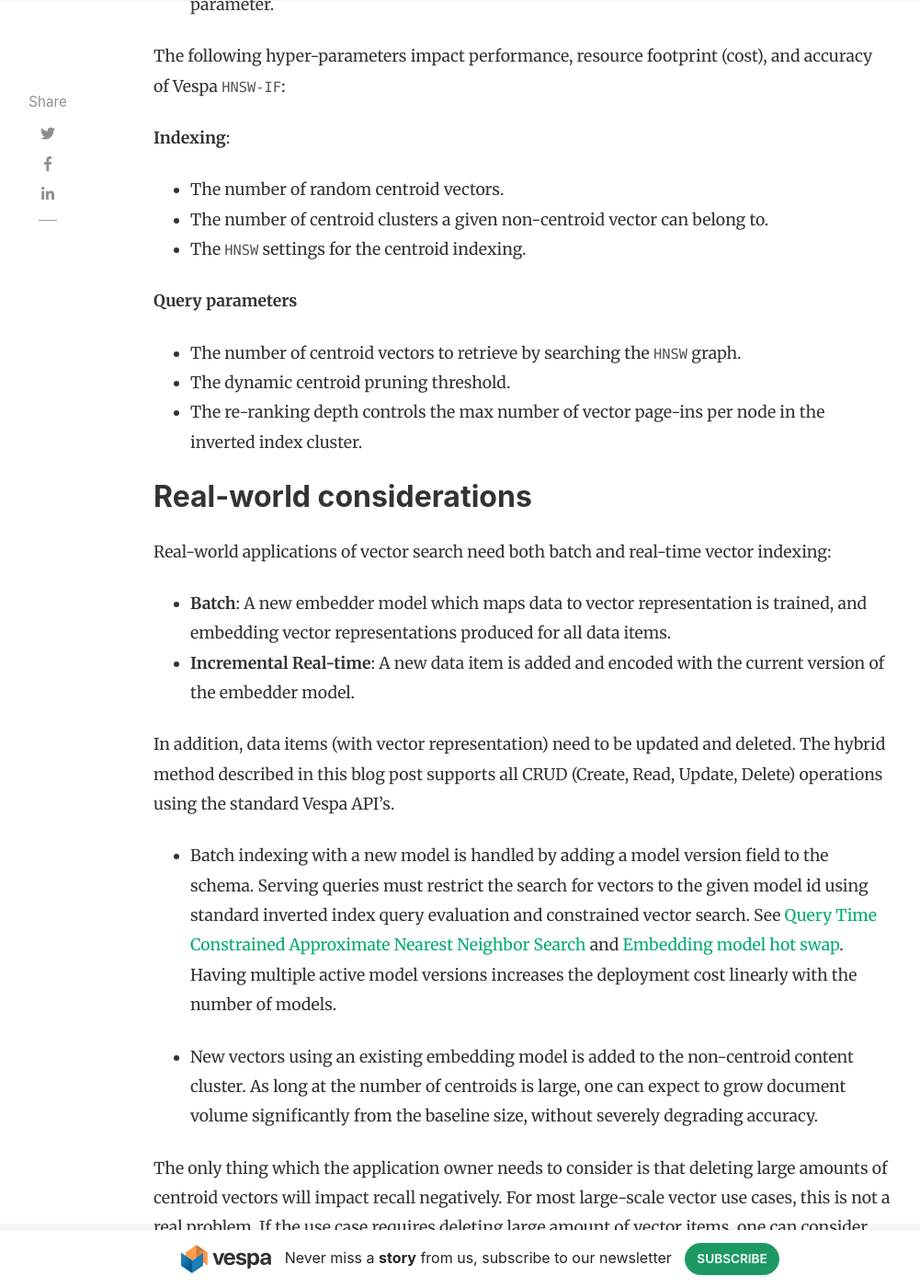
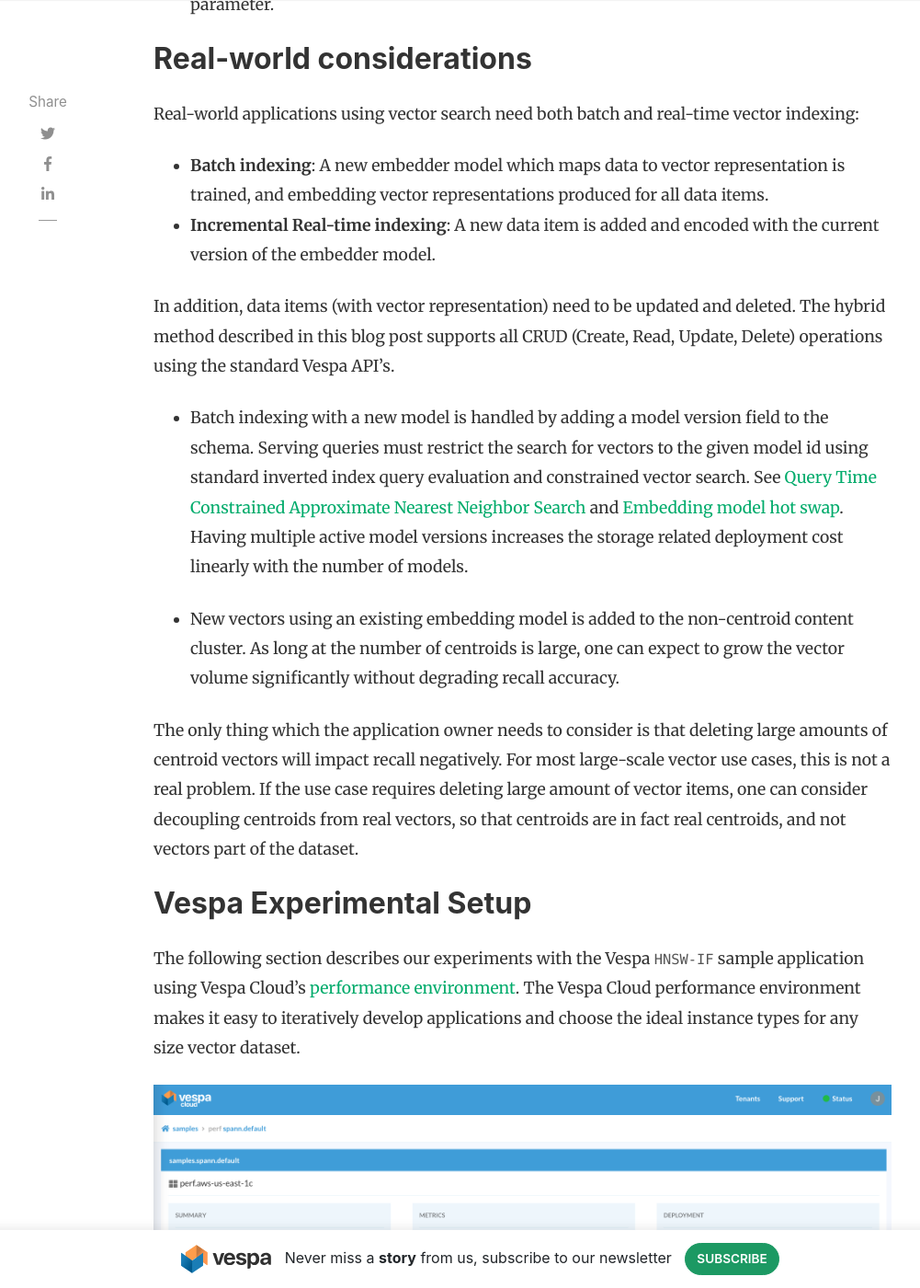
Before and after one commit to vespa-engine/blog, a Jekyll site: the page built from _posts/2022-06-07-vespa-hybrid-billion-scale-vector-search.md, in a window 1280 px wide and 1400 px high, scrolled down 6186 px. Shown: the whole window at 92% size, without its empty margins (118-1119 px from the left). Built offline with Jekyll 4.4.1, drawn with Linux system fonts in a browser that asks for light colours; nearby versions of some CDN libraries; comment, search, counter and statistics services are not loaded; some of the changed text lies outside the part shown.

Commit message:
new figures

```diff
--- a/_posts/2022-06-07-vespa-hybrid-billion-scale-vector-search.md
+++ b/_posts/2022-06-07-vespa-hybrid-billion-scale-vector-search.md
@@ -7,7 +7,7 @@
 image: assets/2022-06-07-vespa-spann-billion-scale-vector-search//graham-holtshausen-fUnfEz3VLv4-unsplash.jpg
 author: jobergum
 skipimage: true
-excerpt: This blog post describes Vespa support for hybrid HNSW-IF - A cost efficient solution for high-accuracy vector search over billion scale vector datasets.
+excerpt: This blog post describes HNSW-IF, a cost efficient solution for high-accuracy vector search over billion scale vector datasets.
 
 ---
 
@@ -180,23 +180,11 @@
 paging the vector data into memory from disk. The re-ranking depth (per node) is
 a query time hyper-parameter.
 
-The following hyper-parameters impact performance, resource footprint (cost), and accuracy of Vespa `HNSW-IF`:
+## Real-world considerations
+Real-world applications using vector search need both batch and real-time vector indexing:
 
-**Indexing**:
-* The number of random centroid vectors.
-* The number of centroid clusters a given non-centroid vector can belong to.
-* The `HNSW` settings for the centroid indexing.
-
-**Query parameters**
-* The number of centroid vectors to retrieve by searching the `HNSW` graph.
-* The dynamic centroid pruning threshold.
-* The re-ranking depth controls the max number of vector page-ins per node in the inverted index cluster.
-
-## Real-world considerations
-Real-world applications of vector search need both batch and real-time vector indexing:
-
-* **Batch**: A new embedder model which maps data to vector representation is trained, and embedding vector representations produced for all data items.
-* **Incremental Real-time**: A new data item is added and encoded with the current version of the embedder model.
+* **Batch indexing**: A new embedder model which maps data to vector representation is trained, and embedding vector representations produced for all data items.
+* **Incremental Real-time indexing**: A new data item is added and encoded with the current version of the embedder model.
 
 In addition, data items (with vector representation) need to be updated and deleted. The hybrid method
 described in this blog post supports all CRUD (Create, Read, Update, Delete) operations using the standard Vespa
@@ -207,15 +195,14 @@
 standard inverted index query evaluation and constrained vector search.
 See [Query Time Constrained Approximate Nearest Neighbor Search](https://blog.vespa.ai/constrained-approximate-nearest-neighbor-search/) and
 [Embedding model hot swap](https://docs.vespa.ai/en/tutorials/models-hot-swap.html).
-Having multiple active model versions increases the deployment cost linearly with the number of models.
+Having multiple active model versions increases the storage related deployment cost linearly with the number of models.
 
 * New vectors using an existing embedding model is added to the non-centroid content cluster.
-As long at the number of centroids is large, one can expect to grow document volume significantly from the
-baseline size, without severely degrading accuracy.
+As long at the number of centroids is large, one can expect to grow the vector volume significantly without degrading recall accuracy.
 
 The only thing which the application owner needs to consider is that deleting large amounts of centroid vectors
 will impact recall negatively. For most large-scale vector use cases, this is not a real problem. If the use case requires
-deleting large amount of vector items, one can consider decoupling centroids from vectors, so that centroids
+deleting large amount of vector items, one can consider decoupling centroids from real vectors, so that centroids
 are in fact real centroids, and not vectors part of the dataset.
 
 ## Vespa Experimental Setup
@@ -303,16 +290,18 @@
   }
 }
 </pre>
+<em>Vespa `vector` document schema.</em>
 
 The random centroid selection is performed outside of Vespa using a simple routine that reads the
 input vector data file and randomly selects 20% to represent centroids and sets the `in_graph` field
-of type `bool`. The feeder first feed the vector data with `in_graph` set to `true`. The first feed then populates
-the `HNSW` content cluster.
+of type `bool`. The feeder first feed the vector data with `in_graph` set to `true` to populate the `graph` content
+cluster using `HNSW` indexing.
 
 The `neighbors` field is of type
-[weightedset&lt;string&gt;](https://docs.vespa.ai/en/reference/schema-reference.html#type:weightedset). This
-field is populated by a custom document processor which searches the HNSW graph during ingress. For example
-for vector 8 from *figure 1*, the field would be populated with two centroids found from searching the `HNSW` graph:
+[weightedset&lt;string&gt;](https://docs.vespa.ai/en/reference/schema-reference.html#type:weightedset).
+This field is populated by a custom document processor which searches the HNSW graph during ingress.
+For example for vector 8 from *figure 1*, the field would be populated with
+two centroids found from searching the `HNSW` graph:
 
 <pre>
 {
@@ -365,15 +355,15 @@
 * A stateful content cluster `graph` which is used with high memory instance types and `HNSW`.
 <pre>
  &lt;nodes deploy:environment="perf" count="1" groups="1"&gt;
-  &lt;resources memory="128GB" vcpu="16"
-  disk="200Gb" storage-type="remote"/&gt;
- &lt;/nodes&gt;
+    &lt;resources memory="128GB" vcpu="16"
+      disk="200Gb" storage-type="remote"/&gt;
+&lt;/nodes&gt;
  </pre>
 * A stateful content cluster `if` used for inverted indexing (inverted file) for non-centroid vectors.
 <pre>
 &lt;nodes deploy:environment="perf" count="4" groups="1"&gt;
     &lt;resources memory="32GB" vcpu="8"
-    disk="300Gb" storage-type="local"/&gt;
+      disk="300Gb" storage-type="local"/&gt;
  &lt;/nodes&gt;
 </pre>
 
@@ -381,9 +371,9 @@
 $6,038 per month.
 
 <img src="/assets/2022-06-07-vespa-spann-billion-scale-vector-search/clusters.png"/>
-<em>Screenshot from Vespa Cloud console with app's cluster's and allocated resources.</em>
+<em>Screenshot from Vespa Cloud console with app's clusters and allocated resources.</em>
 
-As can be seen from the figure above, the deployment is slightly over-provisioned and could easily support larger vector volumes
+As can be seen from the figure above, the deployment is slightly over-provisioned and could support larger vector volumes
 comfortably. Vespa Cloud also allows a wide range of resource combinations (more memory, more cpu, more disk),  and number of nodes.
 
 ### Vespa stateless function components
@@ -423,10 +413,10 @@
 ## Vespa HNSW-IF Experiments
 The following experiments use these fixed indexing side hyper-parameters
 
-- In-memory centroid indexing using `max-links-per-node: 18` and `neighbors-to-explore-at-insert: 100`.
+- In memory centroid indexing using `max-links-per-node: 18` and `neighbors-to-explore-at-insert: 100`.
 - For any given non-centroid vector index 12 closest centroid vector ids.
 
-### Batch Indexing performance
+### Batch indexing performance
 With the mentioned allocated resources in Vespa Cloud *perf*, indexing the *SPACEV-1B* dataset takes approximately 28 hours. The 200M vectors (centroids) are
 fed first and indexed at around 9000 puts/s into the HNSW graph content cluster. The
 remaining 800M non-centroid vectors are indexed with similar puts/s, and also search the `HNSW` index at the same rate.
@@ -445,7 +435,7 @@
 The [Vespa Cloud metrics](https://cloud.vespa.ai/en/monitoring) gives insight into resource usage with concurrent read and queries over 1B
 vectors.
 
-### HNSW-IF Accuracy
+### HNSW-IF accuracy
 Any approximate vector search use case needs to quantify the accuracy impact of using approximate search instead of
 exact search. Using the ground truth neighbors for the 29,3K *SPACEV-1B* query vectors,
 we can experiment with the hybrid `HNSW-IF` solution:
@@ -456,7 +446,7 @@
 
 The above figure is produced by running all 29,3K queries with an increasing number of `k` centroids, ranging
 from 1 centroid to 256 centroids (1, 2, 4, 8 , 16, 32, 64, 128, 256). The distance prune threshold was set to 0.6 and maximum
-re-ranking depth 4K. Example run
+re-ranking depth 4K. Example run using 32 centroid clusters `k=32`, re-ranking at most 4K vectors.
 
 <pre>
 $ python3 recall.py --endpoint https://spann.samples.aws-us-east-1c.perf.z.vespa-app.cloud/search/ \
@@ -469,10 +459,10 @@
   --key data-plane-private-key.pem
 </pre>
 
-With 128 centroids we reach 90% recall@10 at 50 ms end to end. 50 ms is one order of magnitude larger than what
-in-memory algorithms supports at the same recall level, but for many vector search use cases 50ms is perfectly acceptable, especially with high recall.
-To put the number in context, 9 out of 10 queries returns the same top-10 result as expensive exact nearest neighbor search, over 1B vectors!
-
+With 128 centroids we reach 90% recall@10 at 50 ms end-to-end.
+50 ms is one order of magnitude larger than what in-memory algorithms supports at the same recall level,
+but for many vector search use cases 50ms is perfectly acceptable, especially with high recall.
+To put the number in context, 9 out of 10 queries returns the *same* top-10 result as expensive exact nearest neighbor search, over 1B vectors!
 
 ## Summary
 
@@ -481,7 +471,6 @@
 
 You can get started today using the ready to deploy
 Vespa sample application configured and ready for using `HNSW-IF` over at [Vespa sample applications](https://github.com/vespa-engine/sample-apps).
-
 Also try other [Vespa sample applications](https://github.com/vespa-engine/sample-apps) built using Vespa's approximate
 nearest neighbor search support using `HNSW`:
 
```
Also changed, not shown: other parts of _posts/2022-06-07-vespa-hybrid-billion-scale-vector-search.md (+7 -6 lines), assets/2022-06-07-vespa-spann-billion-scale-vector-search/Spann-serving.excalidraw.png.
